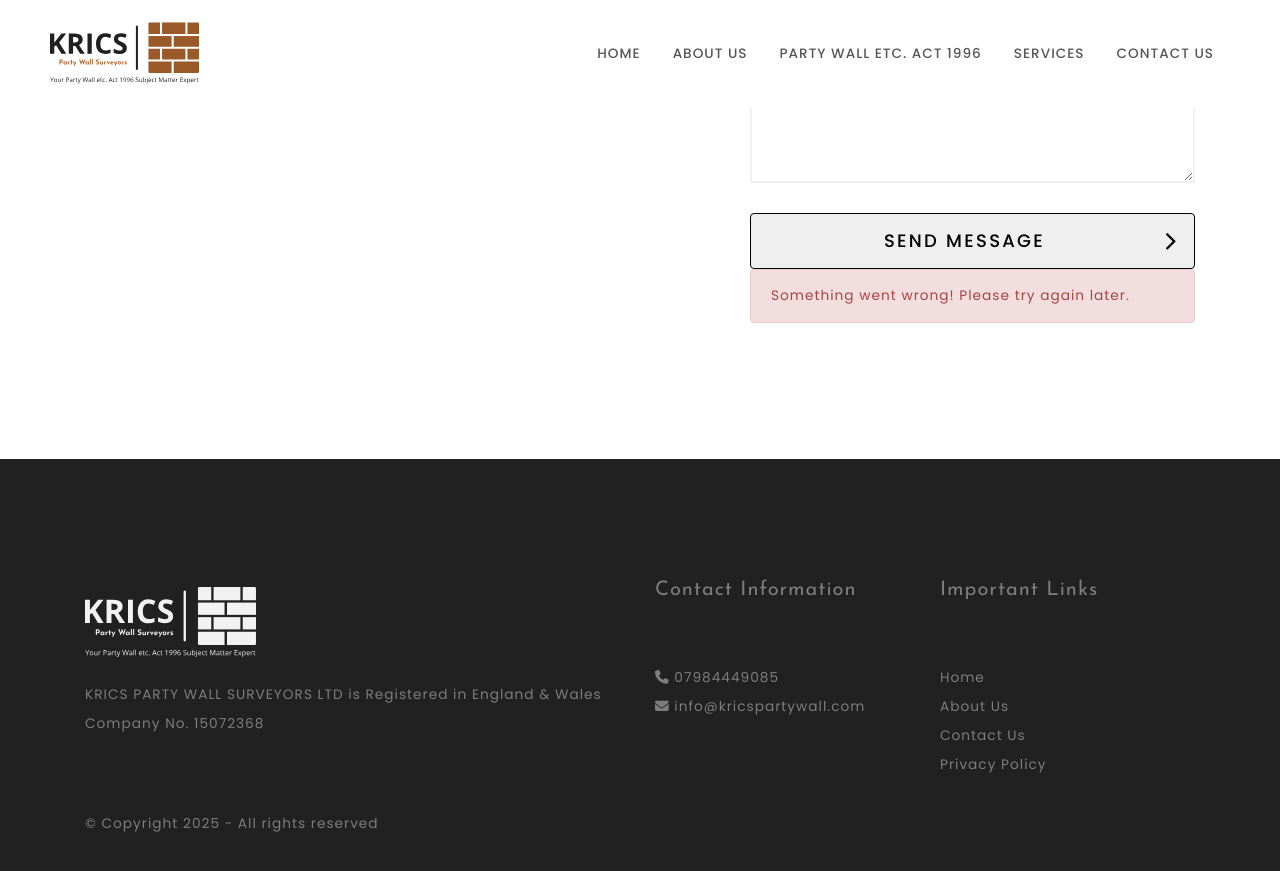
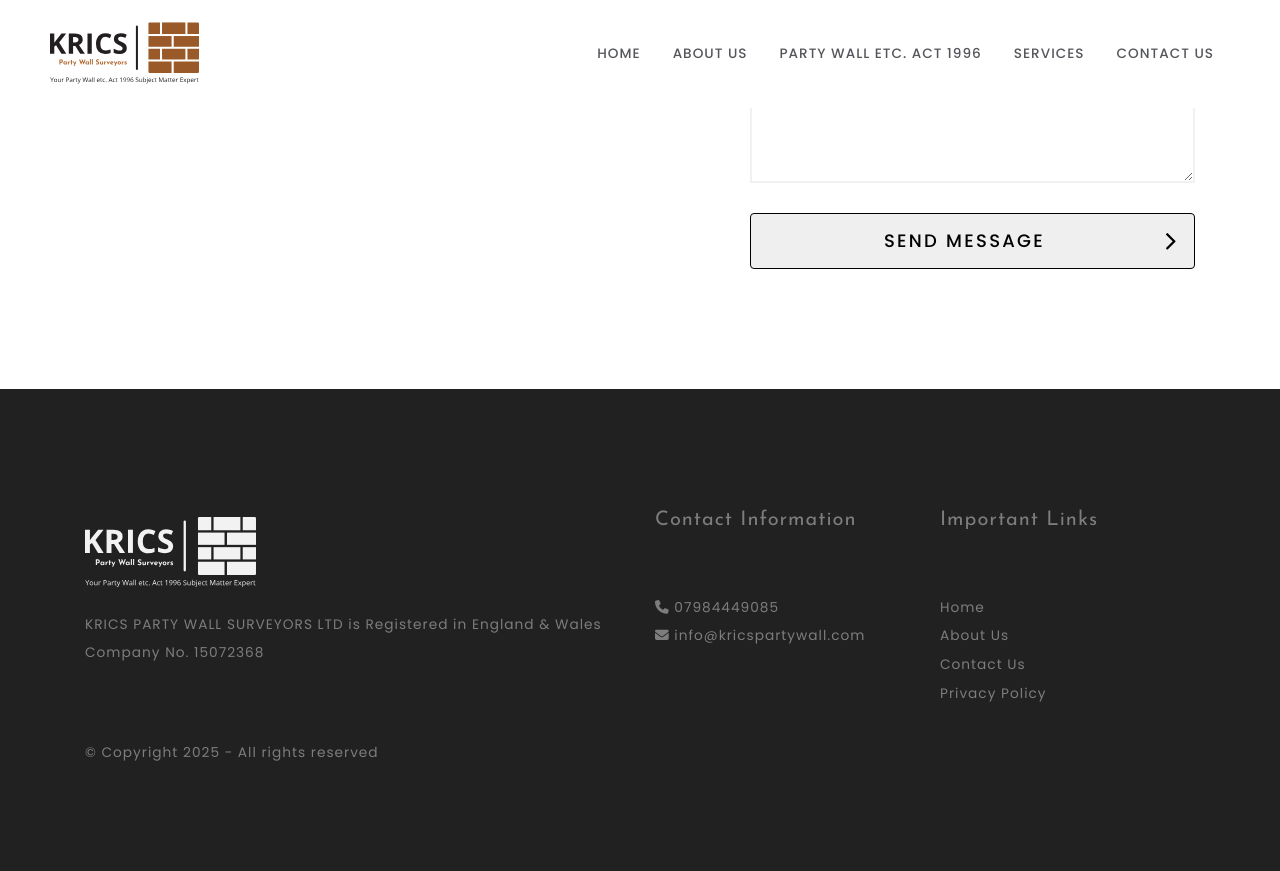
Before and after one commit to KRICSPARTY/stage.kricspartywall.com, a Jekyll site: the page built from pages/contact.html, in a window 1280 px wide and 900 px high, scrolled down 801 px. Shown: the top 871 px of the window. Built offline with Jekyll 4.4.1, drawn with Linux system fonts in a browser that asks for light colours; some web fonts are replaced; after the commit the page ends 1631 px from its top, so only the background shows below that.

Commit message:
fix to contact form

```diff
--- a/pages/contact.html
+++ b/pages/contact.html
@@ -88,7 +88,7 @@
                                 </div>
                             </form>
 
-							<div class="alert alert-danger" role="alert" id="contact_form_error">
+							<div class="alert alert-danger mt-4 d-none" role="alert" id="contact_form_error">
 							  Something went wrong! Please try again later.
 							</div>
                         </div>
```
